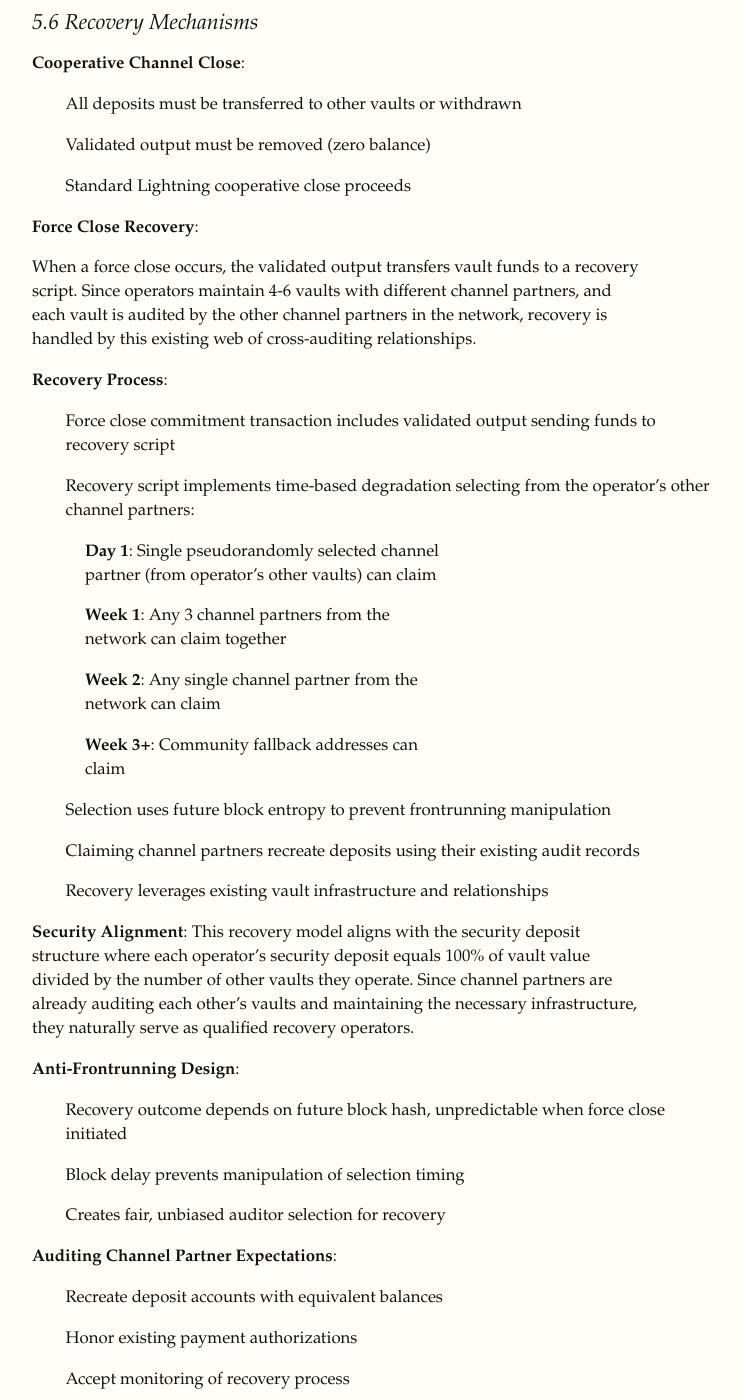
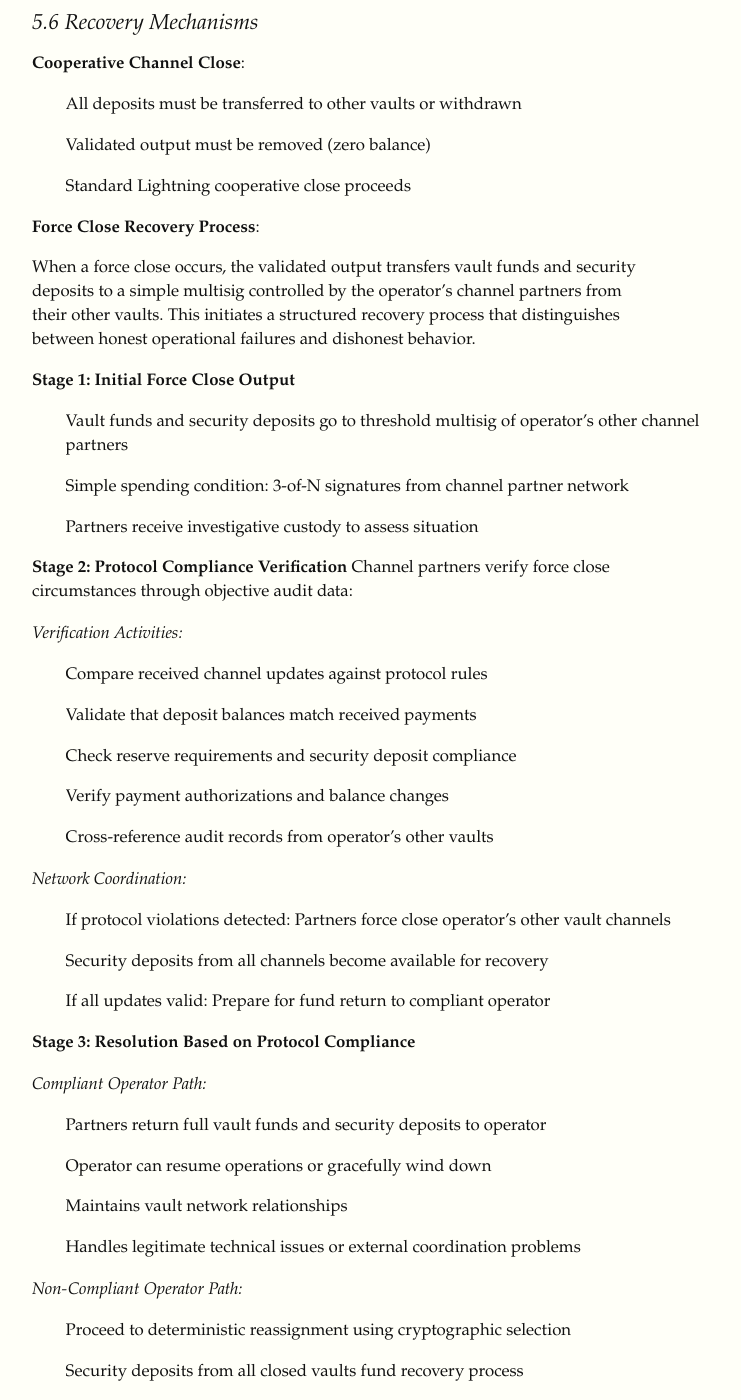
Before and after one commit to ynniv/deposits, a Jekyll site: the page built from index.md, in a window 1280 px wide and 1400 px high, scrolled down 11740 px. Shown: the whole window, without its empty margins (128-869 px from the left). Built offline with Jekyll 4.4.1, drawn with Linux system fonts in a browser that asks for light colours; our own code applies the rules of GitHub Pages for plain Markdown files; some of the changed text lies outside the part shown.

Commit message:
Recovery details

```diff
--- a/index.md
+++ b/index.md
@@ -358,42 +358,72 @@ Auditing peers report objective metrics about vaults:
 2. Validated output must be removed (zero balance)
 3. Standard Lightning cooperative close proceeds
 
-**Force Close Recovery**:
+**Force Close Recovery Process**:
 
-When a force close occurs, the validated output transfers vault funds to a recovery script. Since operators maintain 4-6 vaults with different channel partners, and each vault is audited by the other channel partners in the network, recovery is handled by this existing web of cross-auditing relationships.
+When a force close occurs, the validated output transfers vault funds and security deposits to a simple multisig controlled by the operator's channel partners from their other vaults. This initiates a structured recovery process that distinguishes between honest operational failures and dishonest behavior.
 
-**Recovery Process**:
-1. Force close commitment transaction includes validated output sending funds to recovery script
-2. Recovery script implements time-based degradation selecting from the operator's other channel partners:
-   - **Day 1**: Single pseudorandomly selected channel partner (from operator's other vaults) can claim
-   - **Week 1**: Any 3 channel partners from the network can claim together
-   - **Week 2**: Any single channel partner from the network can claim
-   - **Week 3+**: Community fallback addresses can claim
-3. Selection uses future block entropy to prevent frontrunning manipulation
-4. Claiming channel partners recreate deposits using their existing audit records
-5. Recovery leverages existing vault infrastructure and relationships
+**Stage 1: Initial Force Close Output**
+- Vault funds and security deposits go to threshold multisig of operator's other channel partners
+- Simple spending condition: 3-of-N signatures from channel partner network
+- Partners receive investigative custody to assess situation
 
-**Security Alignment**:
-This recovery model aligns with the security deposit structure where each operator's security deposit equals 100% of vault value divided by the number of other vaults they operate. Since channel partners are already auditing each other's vaults and maintaining the necessary infrastructure, they naturally serve as qualified recovery operators.
+**Stage 2: Protocol Compliance Verification**
+Channel partners verify force close circumstances through objective audit data:
 
-**Anti-Frontrunning Design**:
-- Recovery outcome depends on future block hash, unpredictable when force close initiated
-- Block delay prevents manipulation of selection timing
-- Creates fair, unbiased auditor selection for recovery
+*Verification Activities:*
+- Compare received channel updates against protocol rules
+- Validate that deposit balances match received payments
+- Check reserve requirements and security deposit compliance
+- Verify payment authorizations and balance changes
+- Cross-reference audit records from operator's other vaults
 
-**Auditing Channel Partner Expectations**:
-- Recreate deposit accounts with equivalent balances
+*Network Coordination:*
+- If protocol violations detected: Partners force close operator's other vault channels
+- Security deposits from all channels become available for recovery
+- If all updates valid: Prepare for fund return to compliant operator
+
+**Stage 3: Resolution Based on Protocol Compliance**
+
+*Compliant Operator Path:*
+- Partners return full vault funds and security deposits to operator
+- Operator can resume operations or gracefully wind down
+- Maintains vault network relationships
+- Handles legitimate technical issues or external coordination problems
+
+*Non-Compliant Operator Path:*
+- Proceed to deterministic reassignment using cryptographic selection
+- Security deposits from all closed vaults fund recovery process
+- Channel partners who discovered violations are eligible recovery candidates
+- Cryptographic evidence of violations removes subjectivity from process
+
+**Stage 4: Deterministic Assignment (Non-Compliant Case)**
+
+If operator violated protocol rules, a commit-reveal process selects new operators:
+
+*Commit-Reveal Selection:*
+1. **Commit Phase**: Each recovery participant specifies themselves, a substitute, or abstention
+2. **Reveal Phase**: Partners reveal selections after all commits received
+3. **Entropy Combination**: Use revealed selections + future block hash for final randomness
+4. **Assignment**: Deterministically select recovery operator(s) from qualified candidate pool
+5. **Fund Transfer**: Multisig releases funds to selected operator(s)
+
+*Time-Based Degradation for Assignment:*
+- **Week 1**: Selected recovery operator(s) can claim funds
+- **Week 2**: Any 3 qualified operators can claim together
+- **Week 3**: Any single qualified operator can claim
+
+**Recovery Operator Expectations:**
+- Recreate deposit accounts with balances verified from audit records
 - Honor existing payment authorizations
-- Accept monitoring of recovery process
+- Broadcast updates to auditors during transition period
+- Re-establish reserve requirements
 
-**Recovery Guarantee**:
-Depositors' funds are protected through:
-- Cryptographic enforcement via Bitcoin consensus
-- Deterministic selection prevents gaming
-- Auditor records enable accurate balance verification
-- Economic incentives align auditor interests with proper recovery
-
-This approach eliminates human discretion from recovery while ensuring funds reach qualified parties who can resume vault operations.
+**Key Properties:**
+- **Just**: Honest operators aren't punished for technical failures
+- **Secure**: Non-compliant operators face network-wide consequences
+- **Objective**: Protocol compliance verification, not subjective judgment
+- **Pseudorandom Fallback**: Deterministic assignment when coordination fails
+- **Fund Safety**: Multiple degradation paths prevent permanent loss
 
 ### 5.7 Vault-Initiated Transfers
 
```
